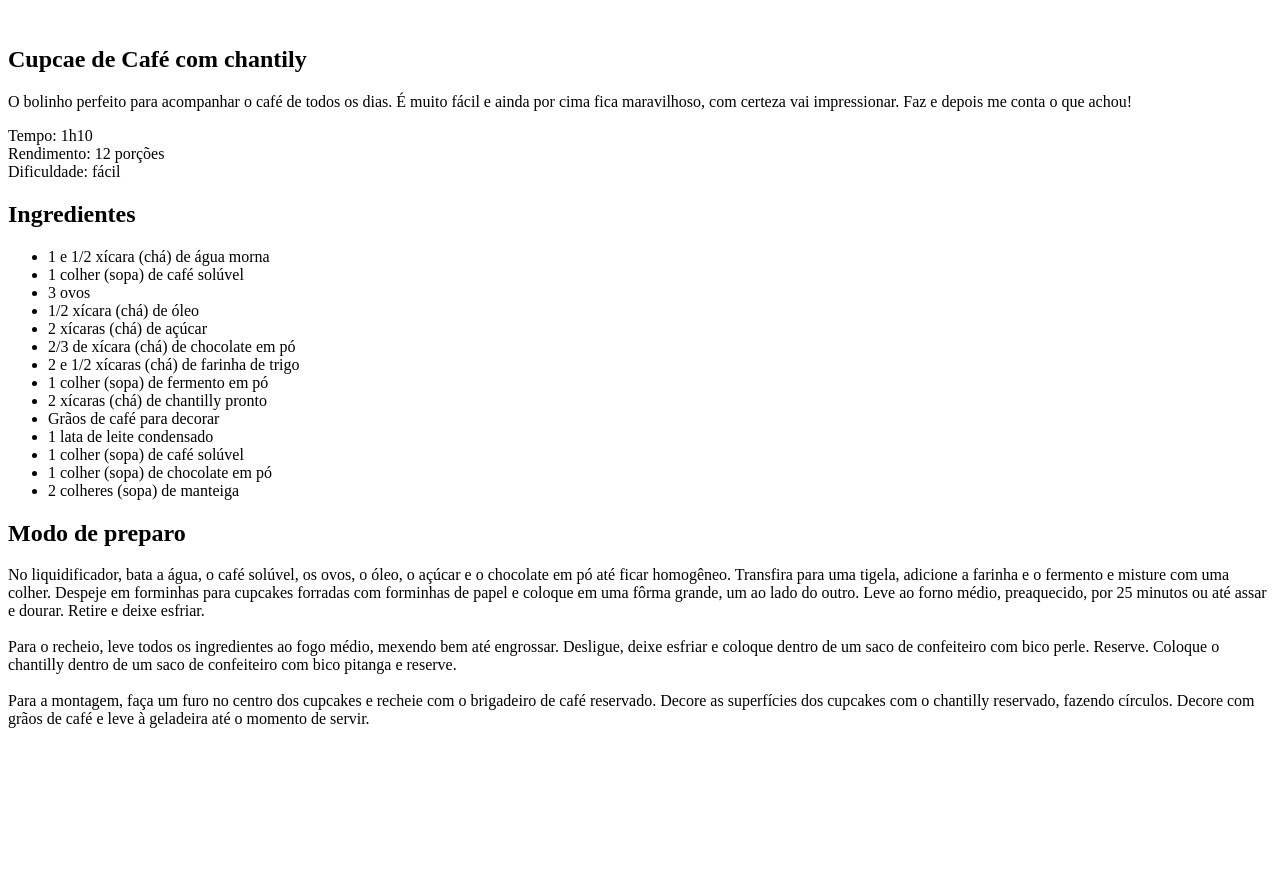
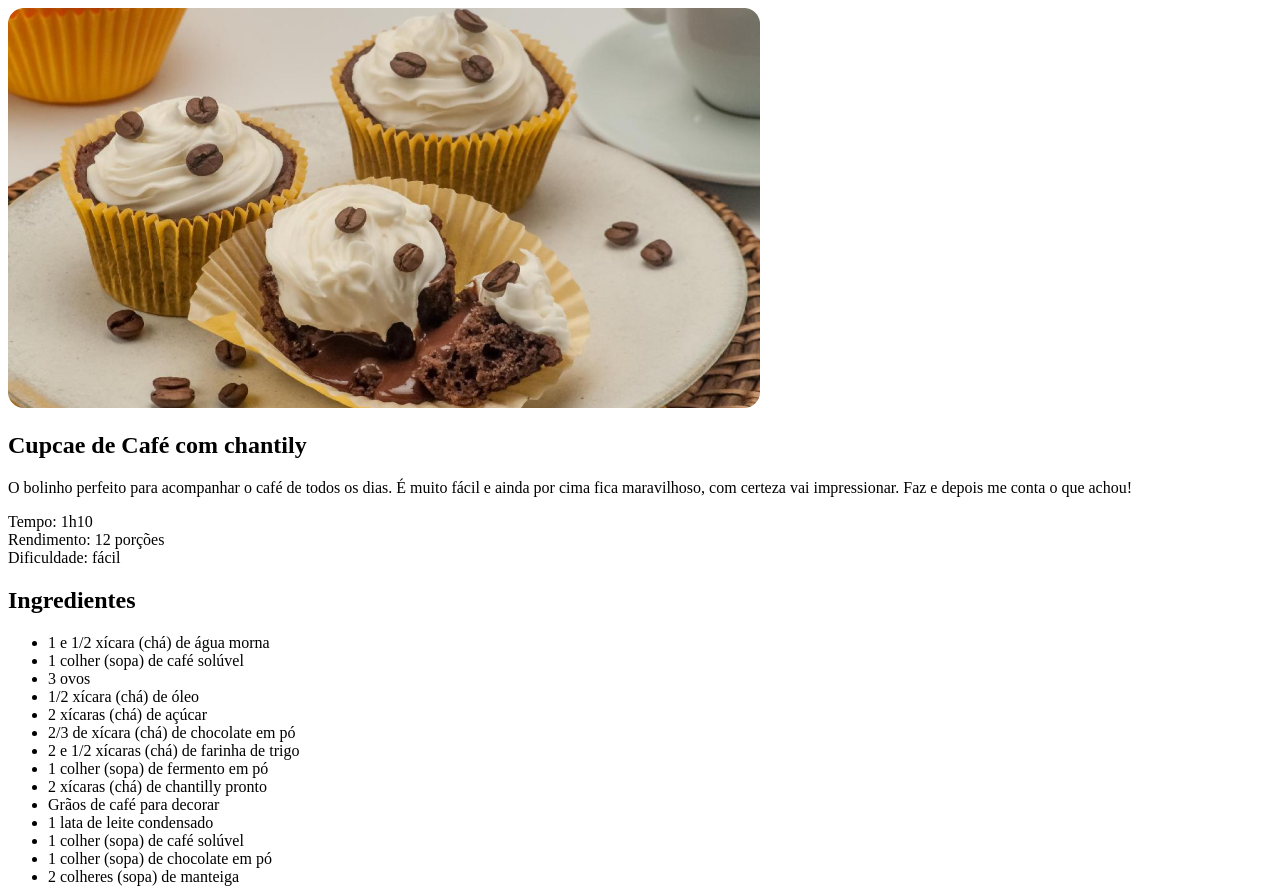
Before and after one commit to LuuisFernando/Pag-Receita, a plain HTML site: page index.html in a window 1280 px wide. Shown: the top 889 px of the page. Before the commit the page ends 800 px from the top, so only its background shows below. Drawn offline with Linux system fonts and the light colour scheme.

Commit message:
adicionando imagens e estilos

```diff
--- a/index.html
+++ b/index.html
@@ -7,7 +7,7 @@
 </head>
 <body>
     <div id="page">
-        <img src="" alt="">
+        <img src="assests/main-image.png" alt="imagem de cupcake">
         <main>
             <section id="about">
                 <h1>Cupcae de Café com chantily</h1>
--- a/style.css
+++ b/style.css
@@ -0,0 +1,3 @@
+:root {
+
+}
```
Also changed, not shown: assests/bg-image.jpg (added), assests/main-image.png (added).
